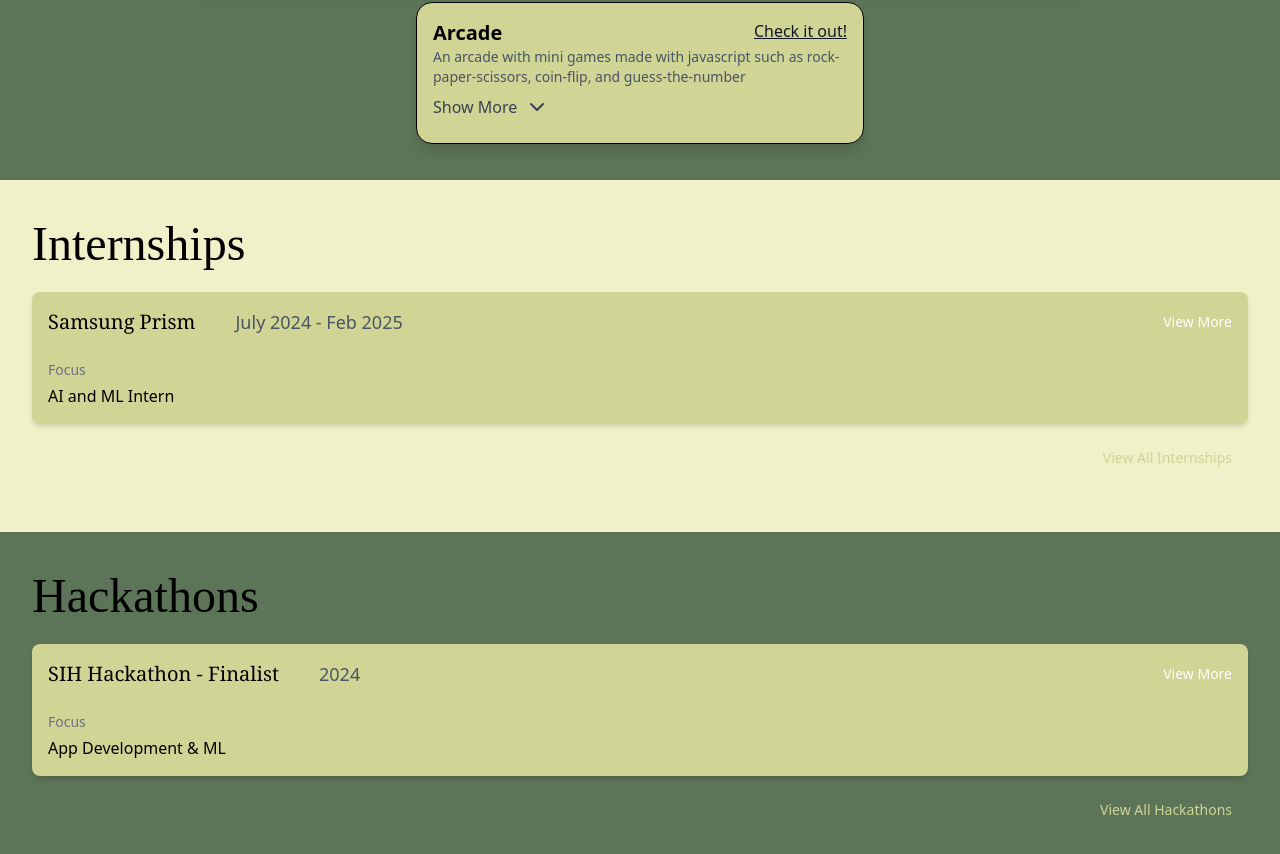
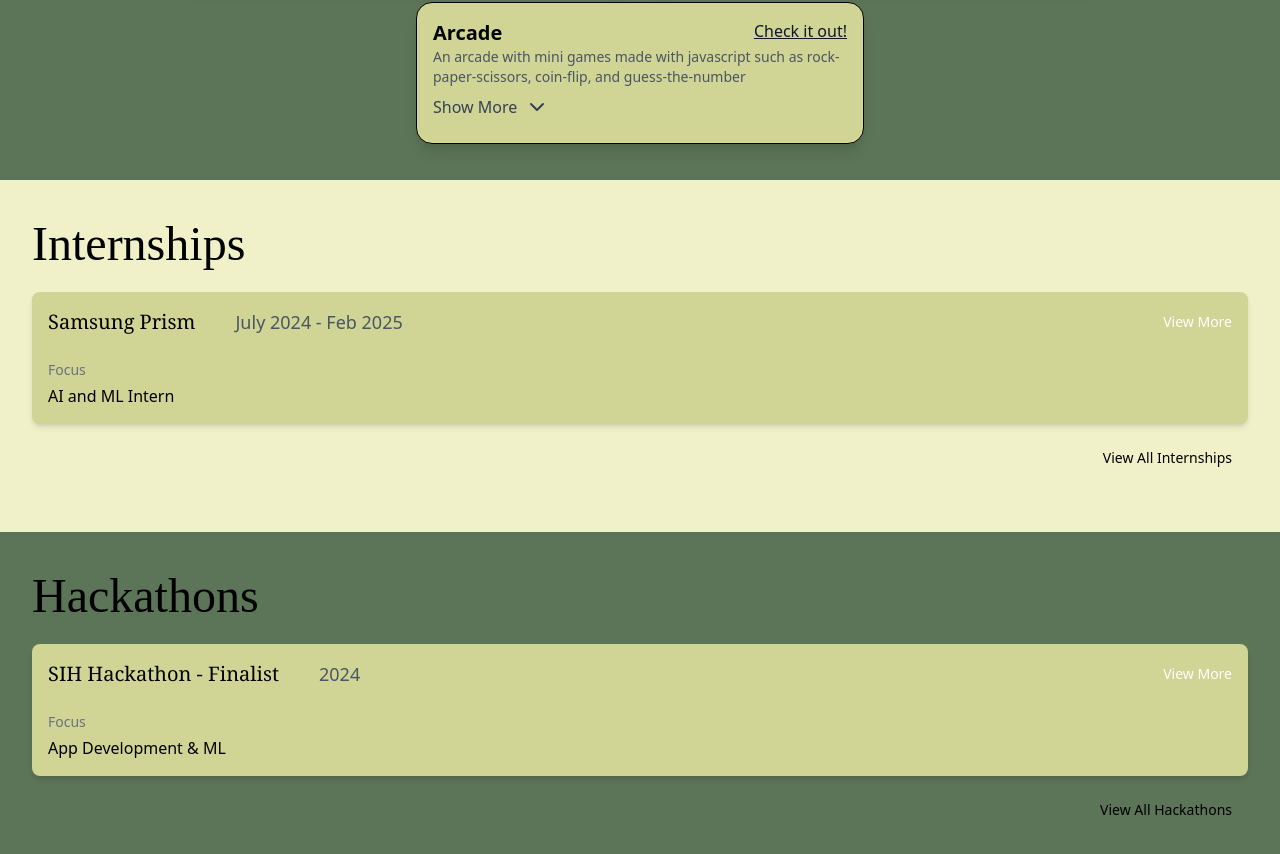
Before and after one commit to vilasini-v/vilasini-portfolio, a React (Vite) app: page /work in a window 1280 px wide. Shown: the part 534-1388 px from the top of the page. Built offline with nearby package versions, Linux system fonts and the light colour scheme.

Commit message:
final one

```diff
--- a/src/components/work.jsx
+++ b/src/components/work.jsx
@@ -151,7 +151,7 @@
           <div className="flex justify-end my-4">
             <button
               onClick={() => setShowAllCards(!showAllCards)}
-              className="px-4 py-2 text-avacado rounded-md text-sm font-medium hover:text-blue-400 transition-colors"
+              className="px-4 py-2 text-black rounded-md text-sm font-medium hover:text-blue-400 transition-colors"
             >
               {showAllCards ? "View Less" : `View All ${name}`}
             </button>
```
